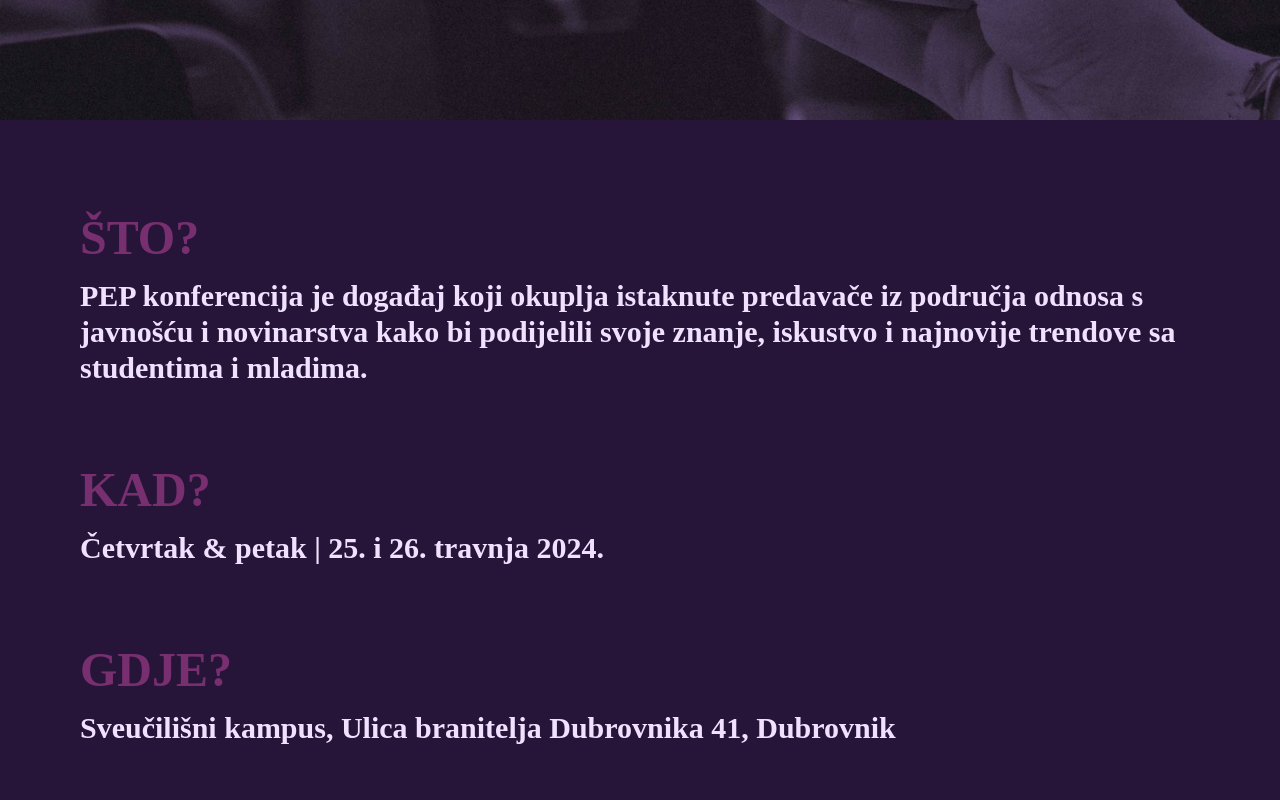
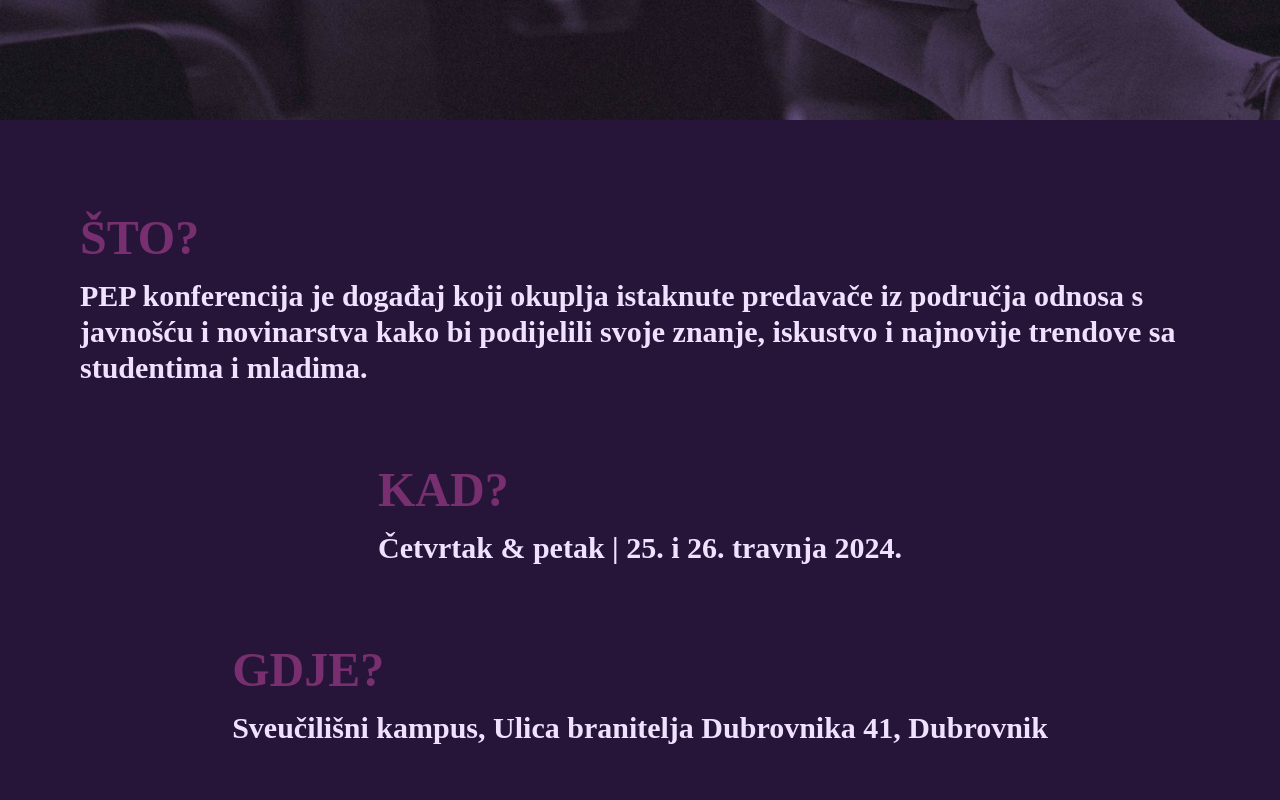
Before and after one commit to MarinoRosic/PEPKonf, a React (Create React App) app: page / in a window 1280 px wide. Shown: the part 2280-3080 px from the top of the page. Built offline with nearby package versions, Linux system fonts and the light colour scheme; a web font is replaced by a local one.

Commit message:
WWW sekcija

```diff
--- a/src/Components/WWWCard.js
+++ b/src/Components/WWWCard.js
@@ -28,7 +28,7 @@ const WWWCard = (props) => {
             >
                 {pitanje}
             </motion.h1>
-            <p className='text-[#F0E2FF] text-xl md:text-2xl lg:text-3xl font-extrabold pb-20 overflow-hidden'>
+            <p className='text-[#F0E2FF] text-lg md:text-2xl lg:text-3xl font-extrabold pb-20 overflow-hidden'>
                 {odgovor}
             </p>
         </motion.div>
--- a/src/Components/WWWSection.js
+++ b/src/Components/WWWSection.js
@@ -5,7 +5,7 @@ const WWWSection = () => {
   return (
     <>
         <section className='flex h-[100vh] font-main overflow-hidden'>
-            <div className='flex flex-col p-8 mx-auto md:px-20 content-center justify-center'>
+            <div className='flex flex-col p-8 mx-auto md:px-20 content-center justify-center items-center'>
                 <WWWCard question="ŠTO?" answer="PEP konferencija je događaj koji okuplja istaknute predavače iz područja odnosa s javnošću i novinarstva kako bi podijelili svoje znanje, iskustvo i najnovije trendove sa studentima i mladima." />
                 <WWWCard question="KAD?" answer="Četvrtak & petak | 25. i 26. travnja 2024." />
                 <WWWCard question="GDJE?" answer="Sveučilišni kampus, Ulica branitelja Dubrovnika 41, Dubrovnik" />
```
